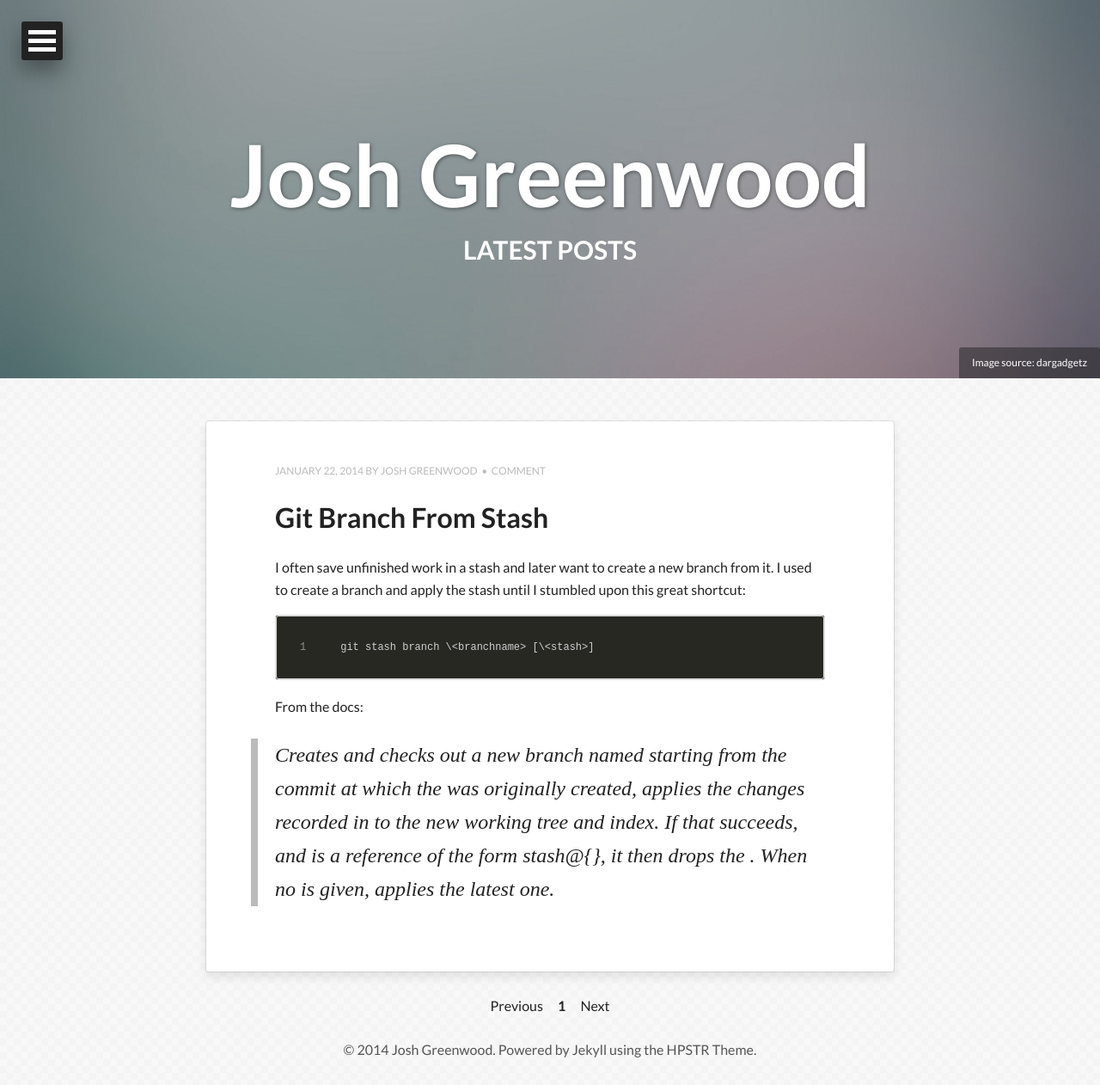
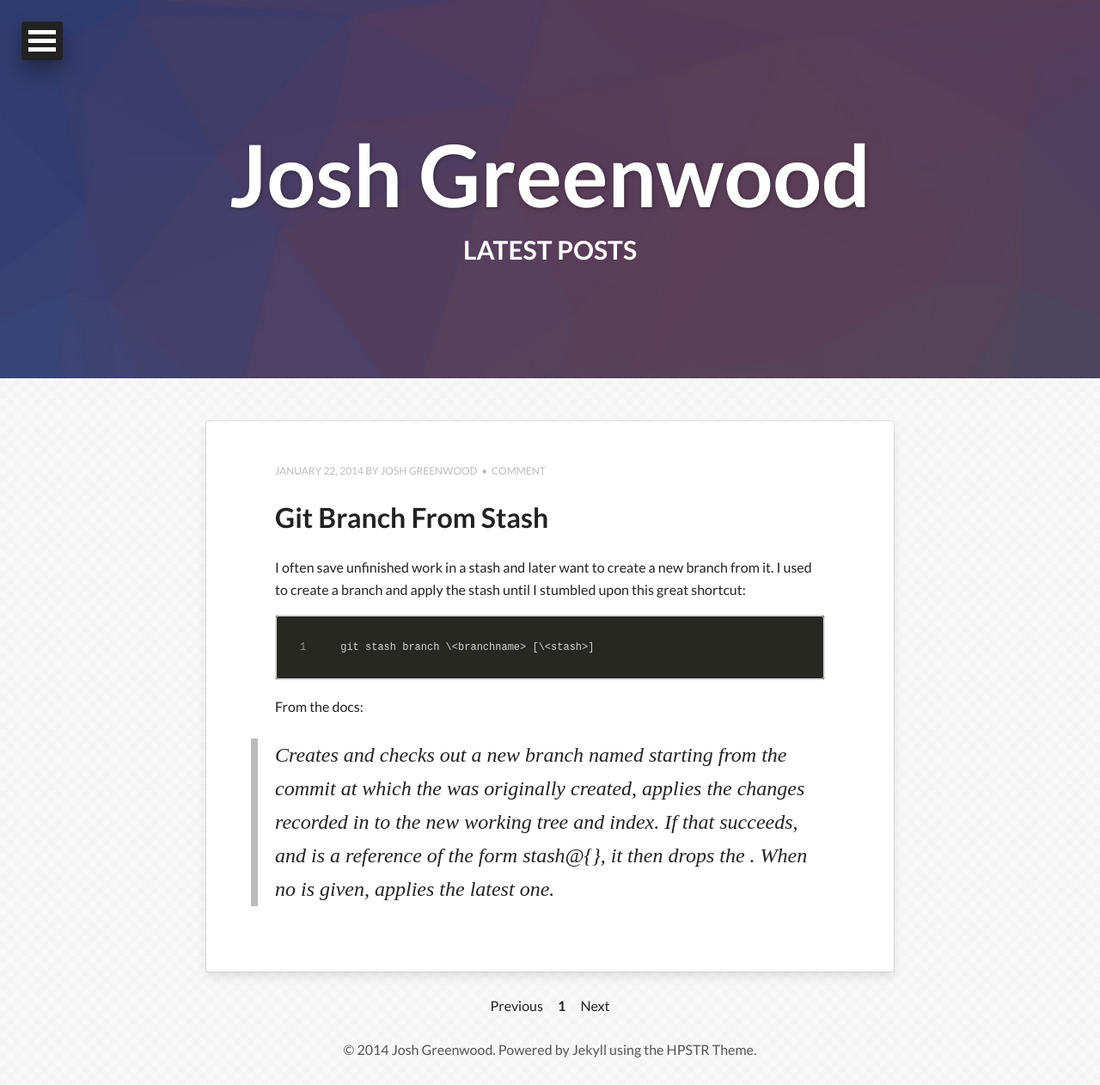
Before and after one commit to JoshTGreenwood/joshtgreenwood.github.io, a Jekyll site: the page built from index.html, in a window 1280 px wide. Shown: the whole page at 86% size. Built offline with Jekyll 4.4.1, drawn with Linux system fonts in a browser that asks for light colours; nearby versions of some CDN libraries; the list of posts is cut into pages by our own code.

Commit message:
Updated headline picture

```diff
--- a/index.html
+++ b/index.html
@@ -4,9 +4,7 @@
 description: "Describe this nonsense."
 tags: [Jekyll, theme, themes, responsive, blog, modern]
 image:
-  feature: abstract-1.jpg
-  credit: dargadgetz
-  creditlink: http://www.dargadgetz.com/ios-7-abstract-wallpaper-pack-for-iphone-5-and-ipod-touch-retina/
+  feature: abstract-6.jpg
 ---
 
 {% for post in paginator.posts %}
```
